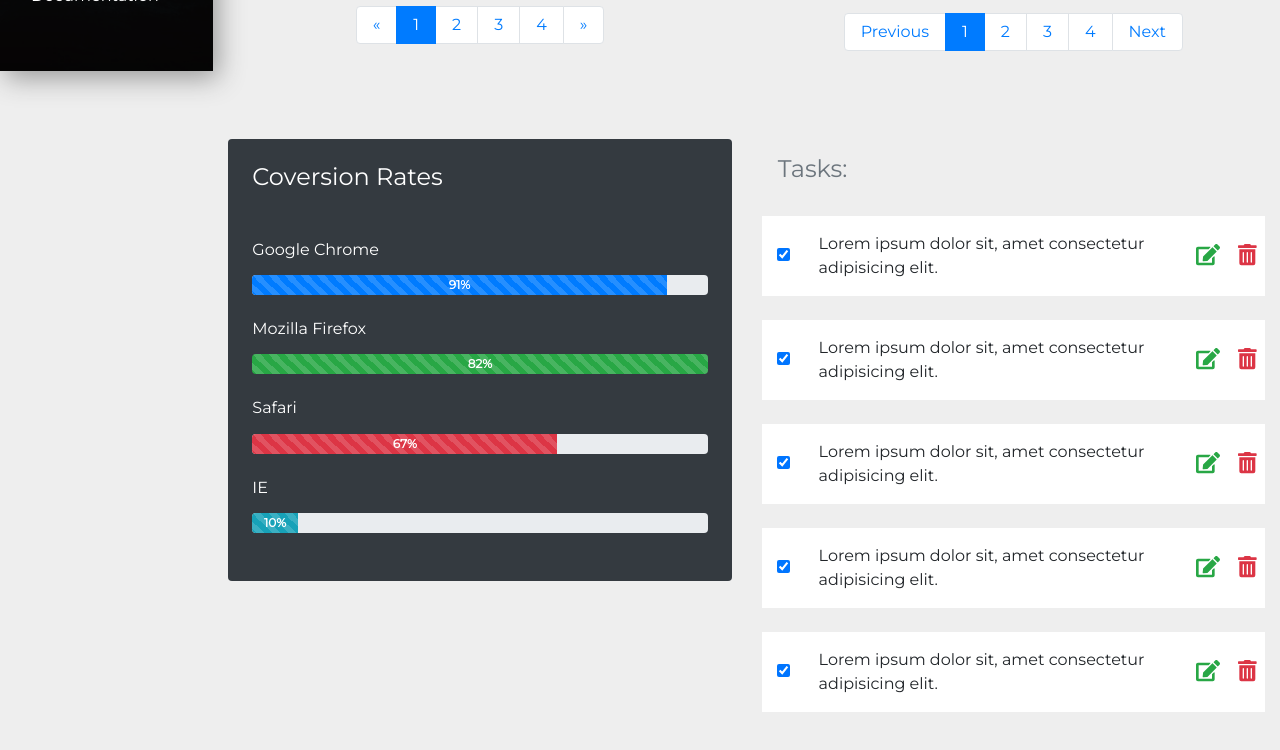
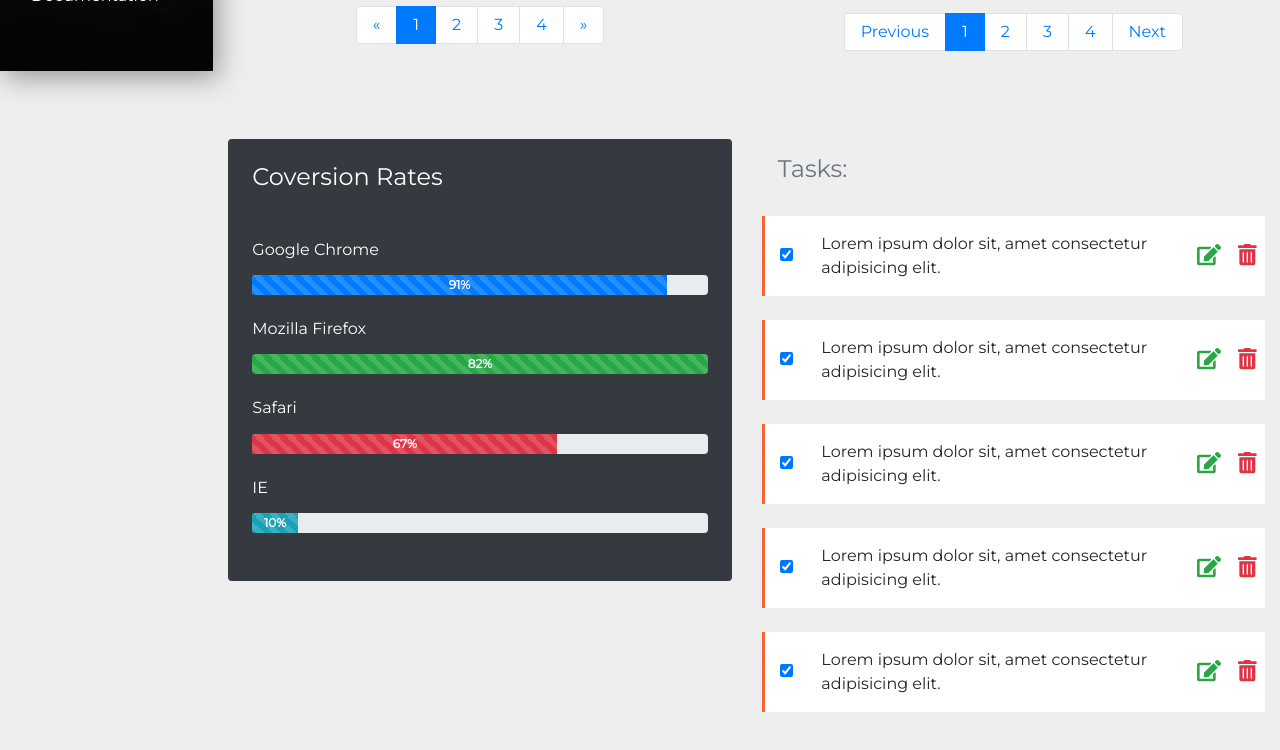
Before and after one commit to vstrog/dashboard, a plain HTML site: page Dashboard/index.html in a window 1280 px wide. Shown: the part 729-1479 px from the top of the page. Drawn offline with nearby package versions, Linux system fonts and the light colour scheme.

Commit message:
upd tasks lists
added border style for tasks list

```diff
--- a/Dashboard/style.css
+++ b/Dashboard/style.css
@@ -102,3 +102,9 @@ body {
   transform: translateY(-1px);
 }
 /*end of cards*/
+
+/*tasks list*/
+.task-border {
+  border-left: 3px solid #f66436;
+}
+/*end of tasks list*/
```
